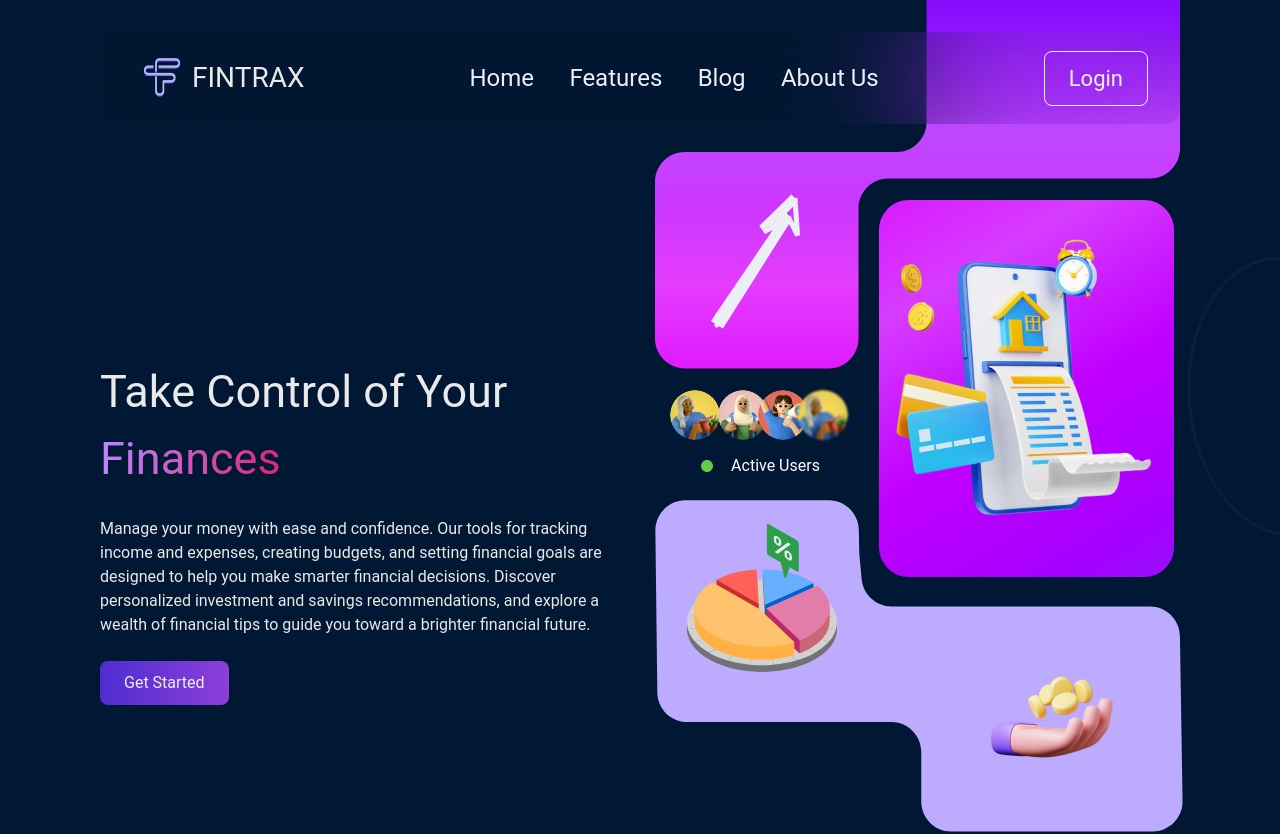
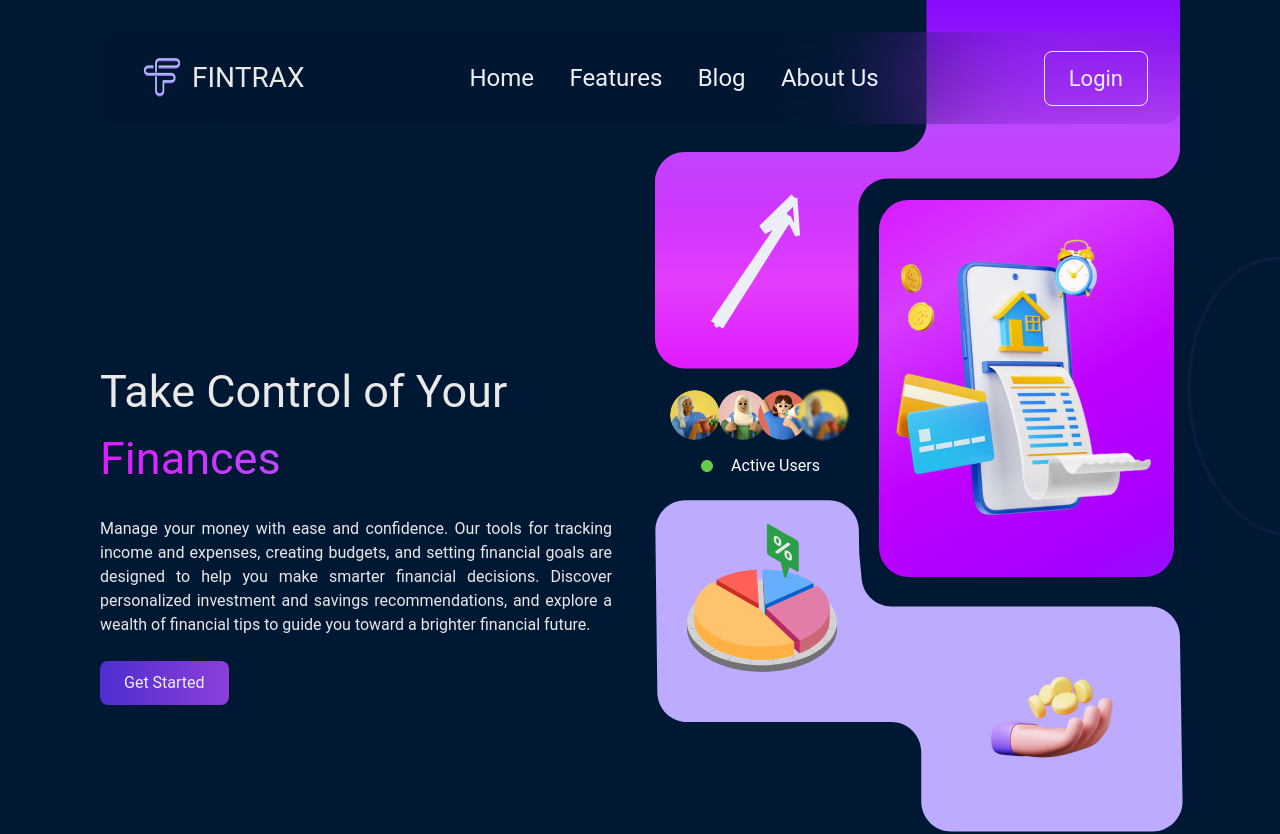
Before and after one commit to Froxayn123/FinTrax, a React (Vite) app: page / in a window 1280 px wide. Shown: the top 834 px of the page. Built offline with nearby package versions, Linux system fonts and the light colour scheme; the HTML template or start-up script is replaced by a standard one.

Commit message:
fix: HeroIntro.jsx

```diff
--- a/src/assets/HeroIntro.jsx
+++ b/src/assets/HeroIntro.jsx
@@ -5,9 +5,9 @@
     <>
       <div className="w-[512px] space-y-[24px]">
         <h1 className="font-roboto text-[45px] text-[#E9E9E9]">
-          Take Control of Your <span className="text-transparent bg-clip-text bg-gradient-to-r from-purple-400 to-pink-600">Finances</span>
+          Take Control of Your <span className="text-transparent bg-clip-text bg-gradient-to-r from-[#DF1AFF] to-[#BE48FF]">Finances</span>
         </h1>
-        <p className="font-roboto text-[16px] text-[#E9E9E9]">
+        <p className="font-roboto text-[16px] text-[#E9E9E9] text-justify">
           Manage your money with ease and confidence. Our tools for tracking income and expenses, creating budgets, and setting financial goals are designed to help you make smarter financial decisions. Discover personalized investment and
           savings recommendations, and explore a wealth of financial tips to guide you toward a brighter financial future.
         </p>
```
